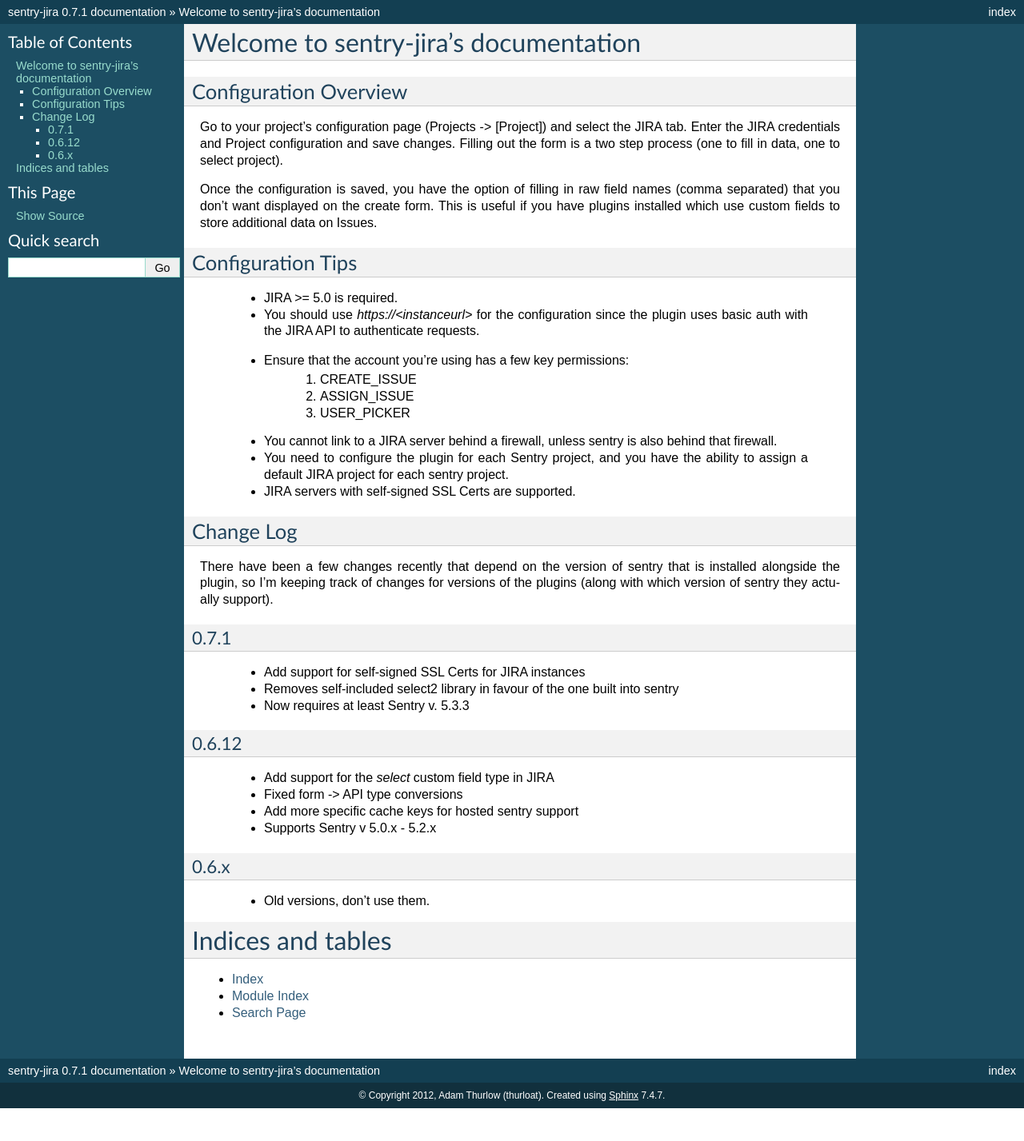
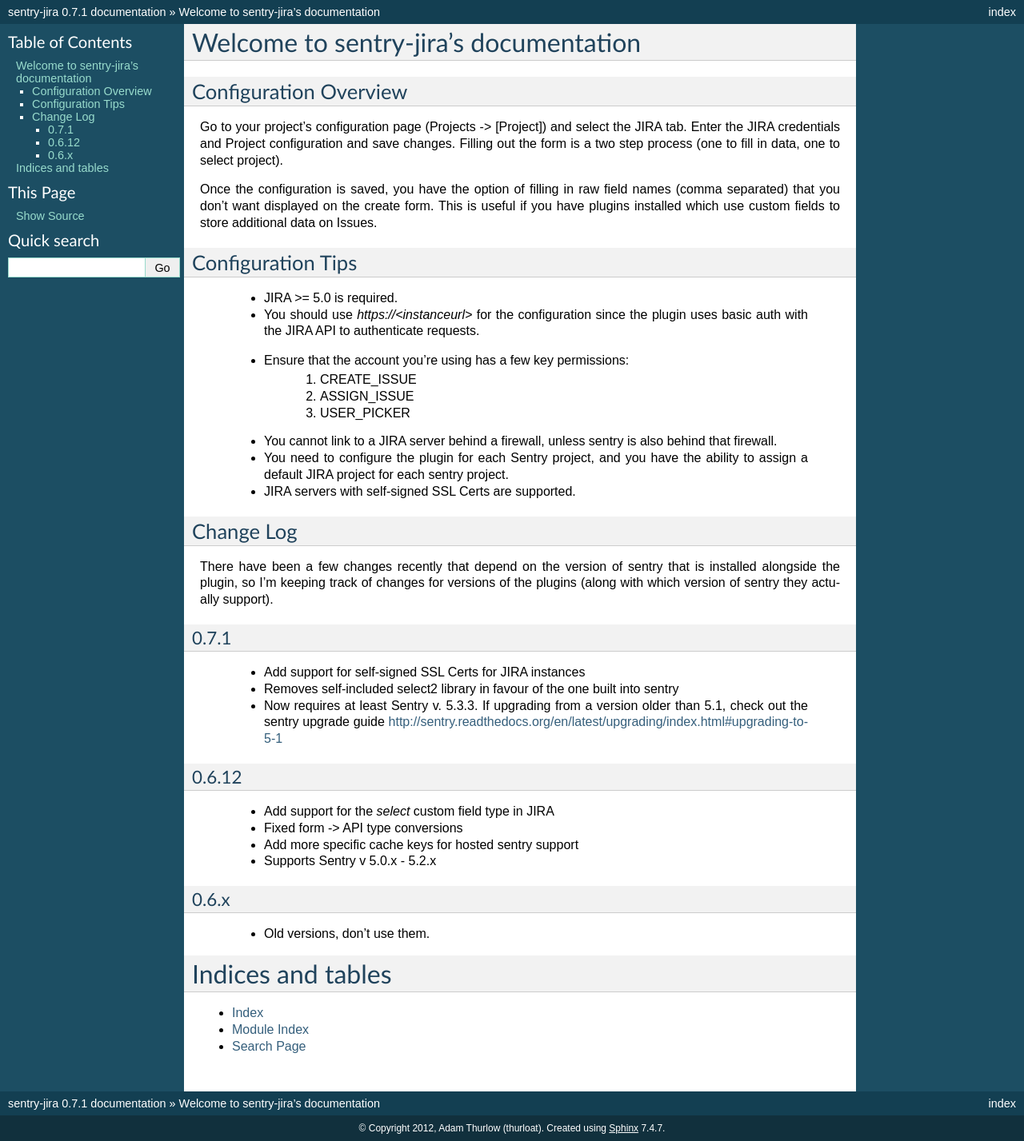
Before and after one commit to getsentry/sentry-jira, a Sphinx documentation site: the page built from docs/source/index.rst, in a window 1280 px wide. Shown: the whole page at 80% size. Built offline with Sphinx 7.4.7, drawn with Linux system fonts in a browser that asks for light colours; before the commit the page ends 1386 px from its top, so only the background shows below that.

Commit message:
update docs with shoutout to sentry rtd

```diff
--- a/docs/source/index.rst
+++ b/docs/source/index.rst
@@ -57,7 +57,8 @@
 
  - Removes self-included select2 library in favour of the one built into sentry
 
- - Now requires at least Sentry v. 5.3.3
+ - Now requires at least Sentry v. 5.3.3. If upgrading from a version older
+   than 5.1, check out the sentry upgrade guide http://sentry.readthedocs.org/en/latest/upgrading/index.html#upgrading-to-5-1
 
 0.6.12
 ######
```
